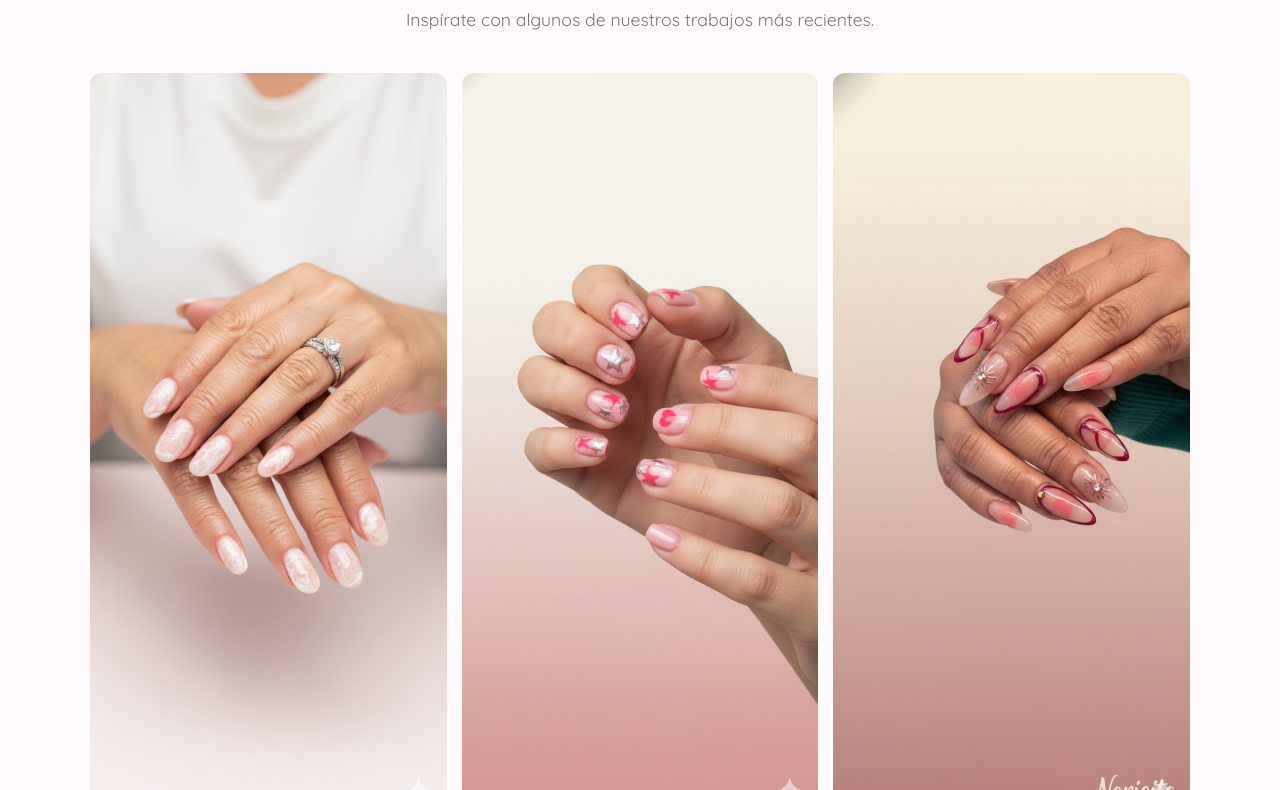
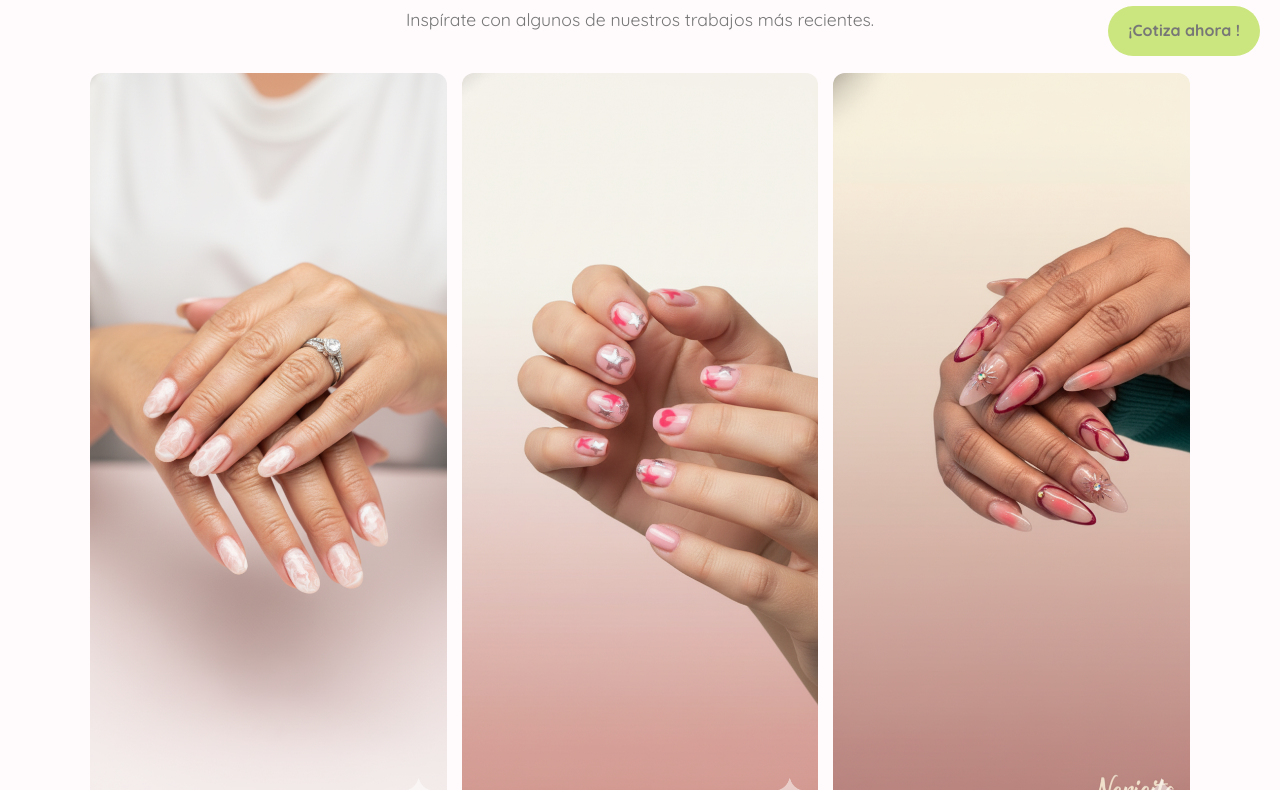
Before and after one commit to LeonStar33/nericita-nailstudio, a plain HTML site: page index.html in a window 1280 px wide. Shown: the part 694-1484 px from the top of the page. Drawn offline with Linux system fonts and the light colour scheme.

Commit message:
Add fixed quote request button styles
Added a new fixed button for quote requests with specific styles.

```diff
--- a/style.css
+++ b/style.css
@@ -183,6 +183,55 @@ h2 { font-size: 2.2em; color: var(--color-text); }
     font-weight: 600;
 }
 
+.cotizacion {
+  /* 1. ¡La propiedad mágica! Fija el botón en la pantalla */
+  position: fixed;
+  /* 2. Lo pone 25px arriba del borde inferior */
+  bottom: 50px;
+
+  /* 3. Lo pone 25px a la izquierda del borde derecho */
+  right: 20px;
+
+  /* 4. ¡MUY IMPORTANTE! Asegura que esté sobre todo el contenido */
+  z-index: 600;
+
+  /* --- Tus estilos y mejoras --- */
+
+  /* Tu color de fondo */
+  background-color: #cbe67e;
+
+  /* Relleno para que el texto no esté pegado a los bordes */
+  padding: 12px 20px;
+
+  /* Esquinas redondeadas para que se vea más suave */
+  border-radius: 25px; /* Forma de píldora */
+
+  /* Color del texto (uno oscuro para que contraste) */
+  color:var(--color-text);
+
+  /* Quita el subrayado que traen los enlaces <a> */
+ text-decoration: none;
+
+  /* Opcional: una sombra suave para que resalte */
+  box-shadow: 0 4px 8px,var(--color-pink);
+
+  /* Opcional: Texto en negritas */
+  font-weight: bold;
+}
+
+.cotizacion :hover{
+     color:var(--color-pink);
+      text-decoration: none;
+
+}
+.cotizacion a {
+      text-decoration: none;
+      color:var(--color-text-light);
+
+}
+
+
+
 /* --- RESPONSIVE DESIGN (Para celulares) --- */
 @media (max-width: 768px) {
     h1 { font-size: 2.2em; }
```
